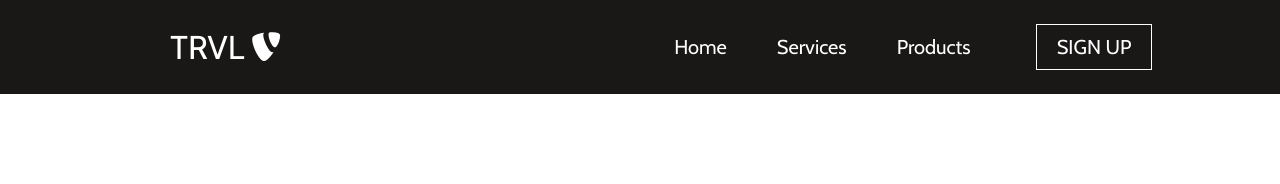
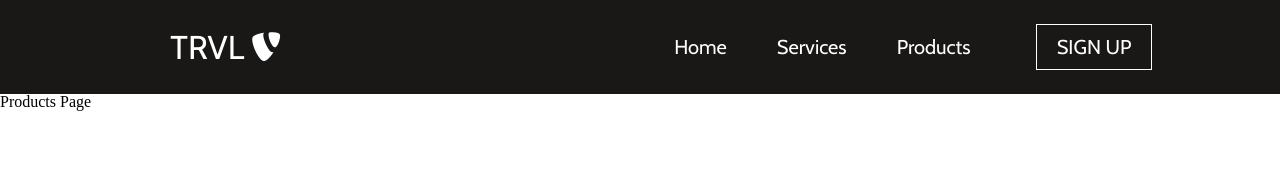
Before and after one commit to TevvinStrong/trvl, a React (Create React App) app: page /products in a window 1280 px wide. Shown: the top 184 px of the page. Built offline with nearby package versions, Linux system fonts and the light colour scheme.

Commit message:
Links render page components based on that specific route

```diff
--- a/src/App.js
+++ b/src/App.js
@@ -1,8 +1,10 @@
 import { Routes, Route } from 'react-router-dom';
 
+// Importing Components
 import NavBar from './Components/Navbar/Navbar';
-import Services from '../src/Components/Navbar/Services/Services';
-
+import Products from './Components/Navbar/ProductsPage/Products';
+import Services from './Components/Navbar/ServicesPage/Services';
+import SignUp from './Components/Navbar/SignUpPage/SignUp';
 
 import './App.css';
 
@@ -12,6 +14,8 @@ function App() {
       <NavBar />
       <Routes>
         <Route exact path='/services' element={<Services />} />
+        <Route exact path='/products' element={<Products />} />
+        <Route exact path='/signup' element={<SignUp />} />
       </Routes>
     </div>
   );
--- /dev/null
+++ b/src/components/Navbar/ProductsPage/Products.js
@@ -0,0 +1,13 @@
+import React from 'react';
+
+const Products = () => {
+    return (
+        <>
+            <div className="container">
+                <h1>Products Page</h1>
+            </div>
+        </>
+    )
+}
+
+export default Products;
--- /dev/null
+++ b/src/components/Navbar/SignUpPage/SignUp.js
@@ -0,0 +1,13 @@
+import React from 'react';
+
+const SignUp = () => {
+    return (
+        <>
+            <div className="container">
+                <h1>SignUp Page</h1>
+            </div>
+        </>
+    )
+}
+
+export default SignUp;
```
Also changed, not shown: src/components/Navbar/ServicesPage/Services.js (renamed from src/components/Navbar/Services/Services.js).
